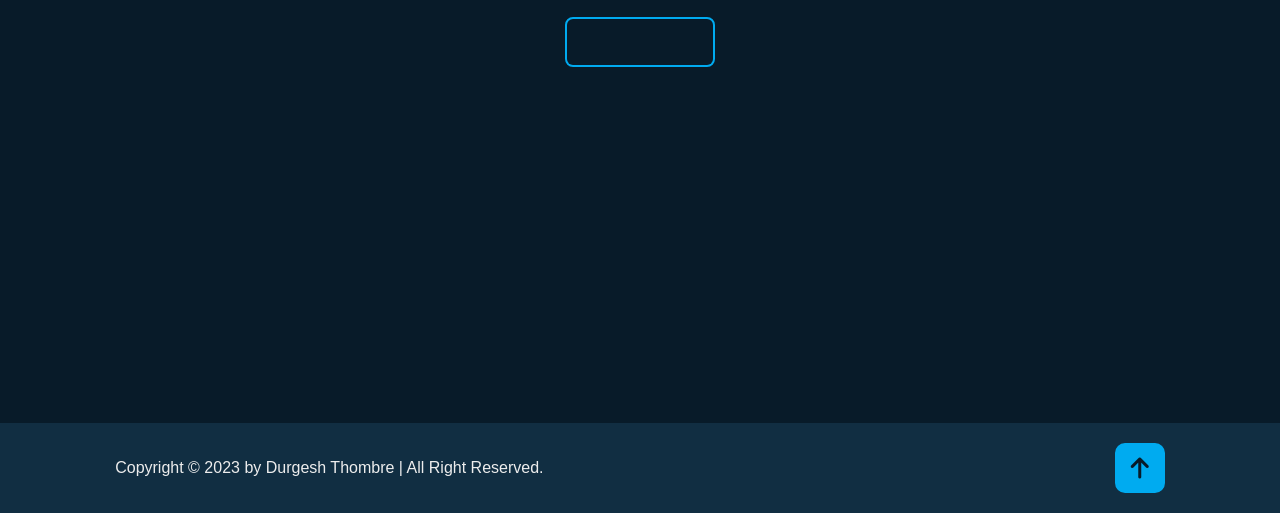
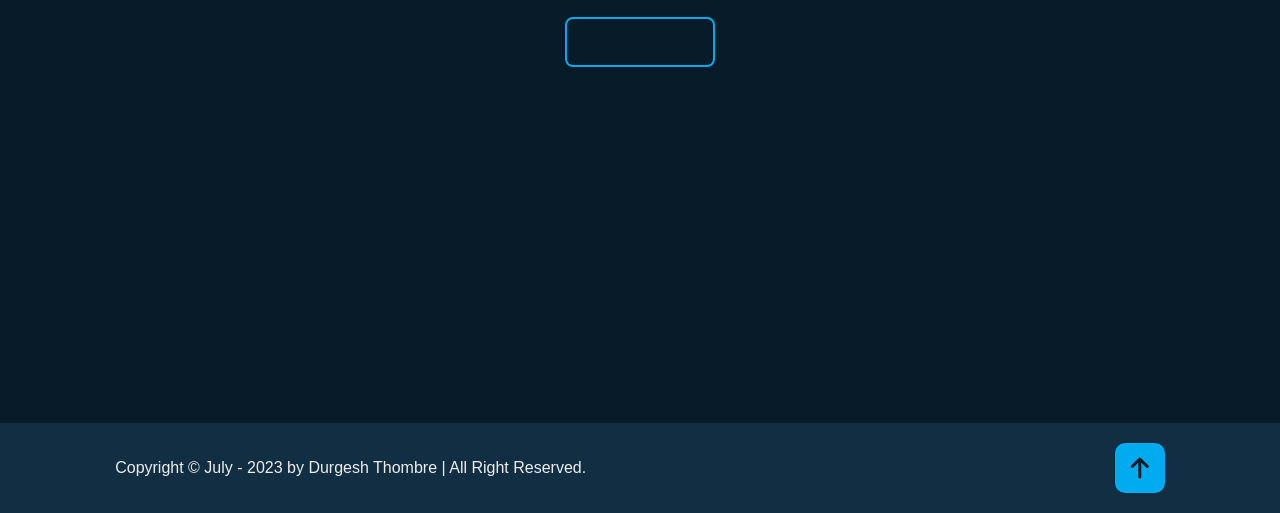
Before and after one commit to nikhilmohadikar/Durgesh_Portfolio_Application, a plain HTML site: page index.html in a window 1280 px wide. Shown: the part 3873-4386 px from the top of the page. Drawn offline with Linux system fonts and the light colour scheme.

Commit message:
Update index.html

```diff
--- a/index.html
+++ b/index.html
@@ -318,7 +318,7 @@
     <!------------------------------- Footer Design ------------------------------->
     <footer class="footer">
         <div class="footer-text">
-            <p>Copyright &copy; 2023 by Durgesh Thombre | All Right Reserved.</p>
+            <p>Copyright &copy; July - 2023 by Durgesh Thombre | All Right Reserved.</p>
         </div>
 
         <div class="footer-iconTop">
```
